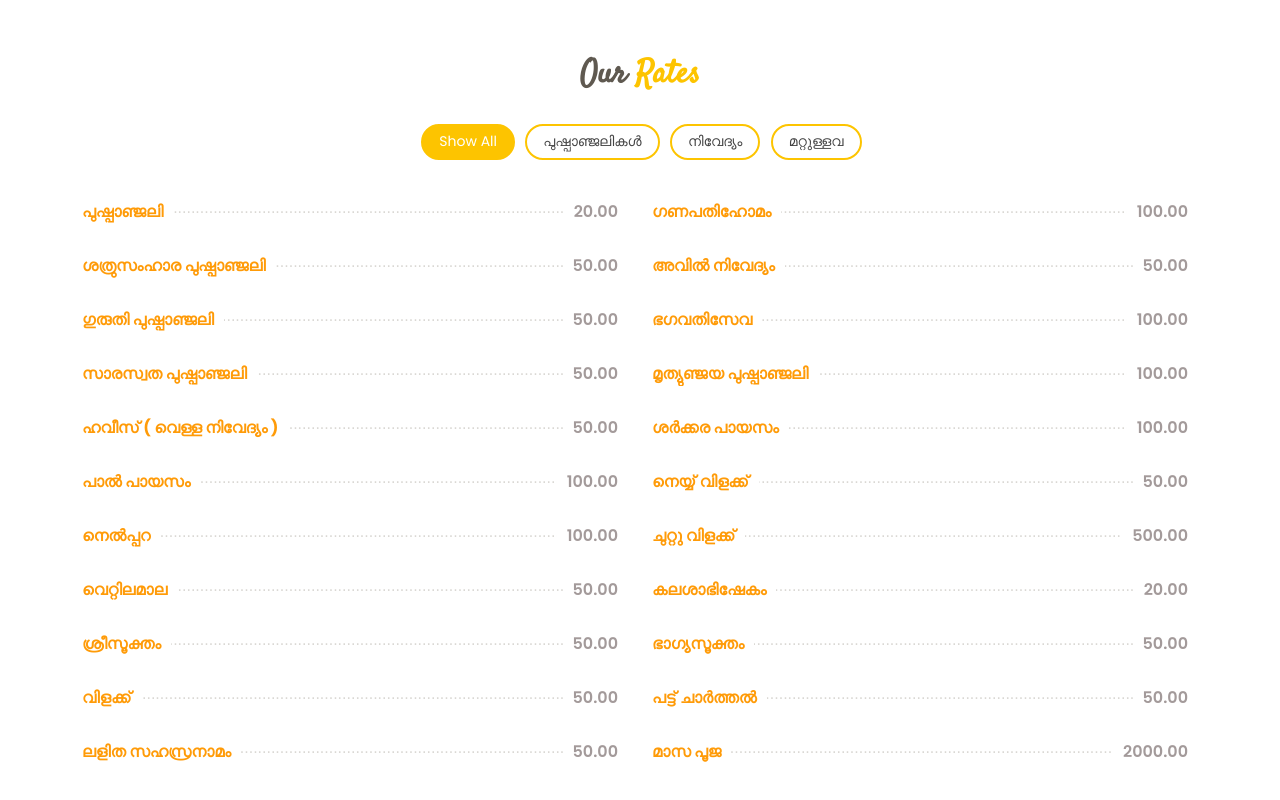
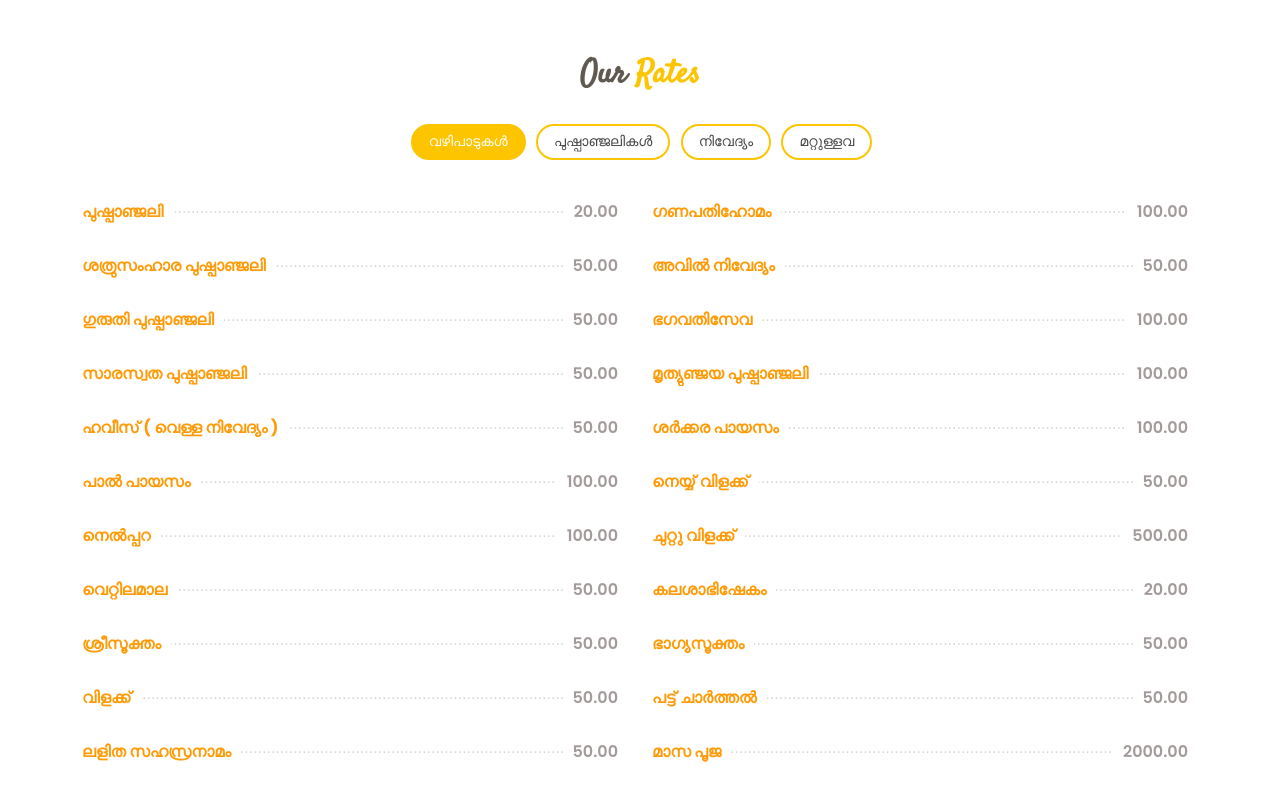
Before and after one commit to wwwchamkaramkattitemple/Official, a plain HTML site: page index.html in a window 1280 px wide. Shown: the part 1339-2139 px from the top of the page. Drawn offline with nearby package versions, Linux system fonts and the light colour scheme; some packages are replaced by stand-ins of ours; a script that the page names is missing; a web font is replaced by a local one.

```diff
--- a/index.html
+++ b/index.html
@@ -207,7 +207,7 @@
         <div class="row">
           <div class="col-lg-12 d-flex justify-content-center">
             <ul id="menu-flters">
-              <li data-filter="*" class="filter-active">Show All</li>
+              <li data-filter="*" class="filter-active">വഴിപാടുകൾ</li>
               <li data-filter=".filter-starters">പുഷ്പാഞ്ജലികൾ</li>
               <li data-filter=".filter-salads">നിവേദ്യം</li>
               <li data-filter=".filter-specialty">മറ്റുള്ളവ</li>
```
